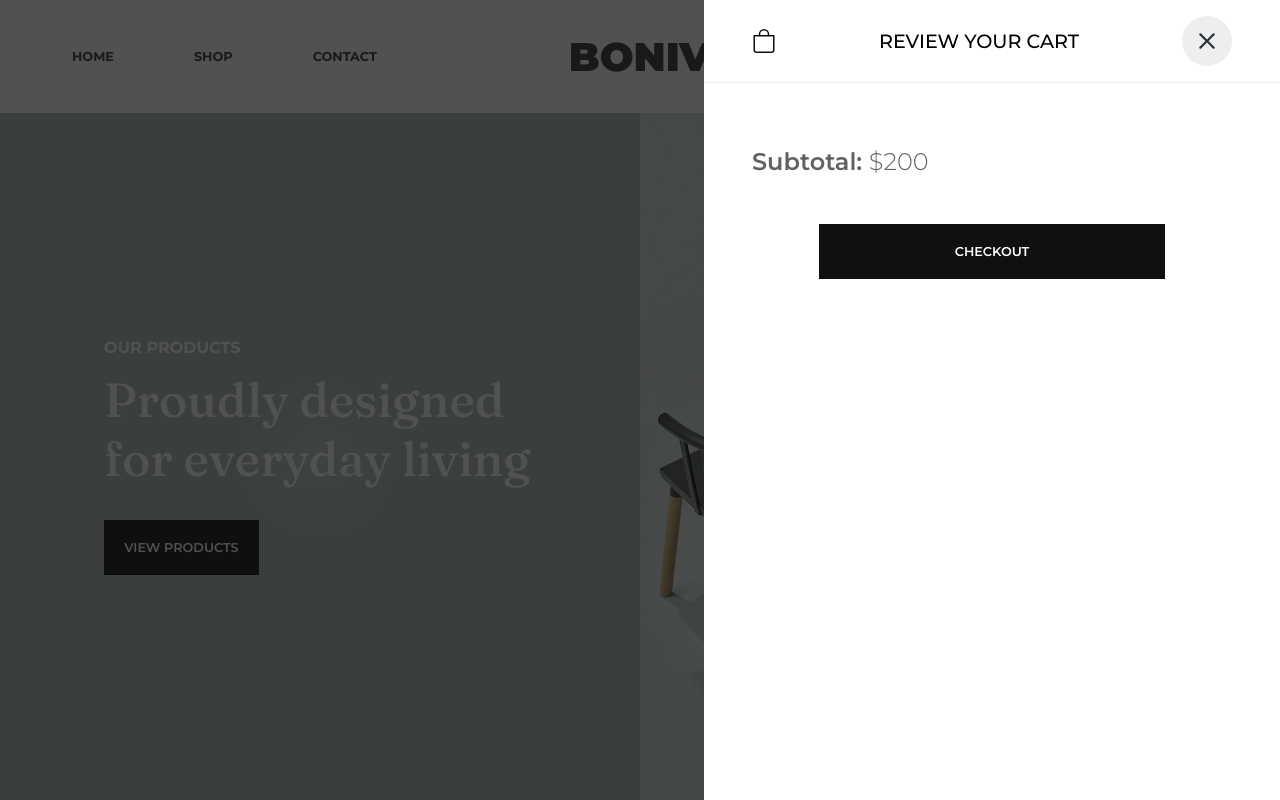
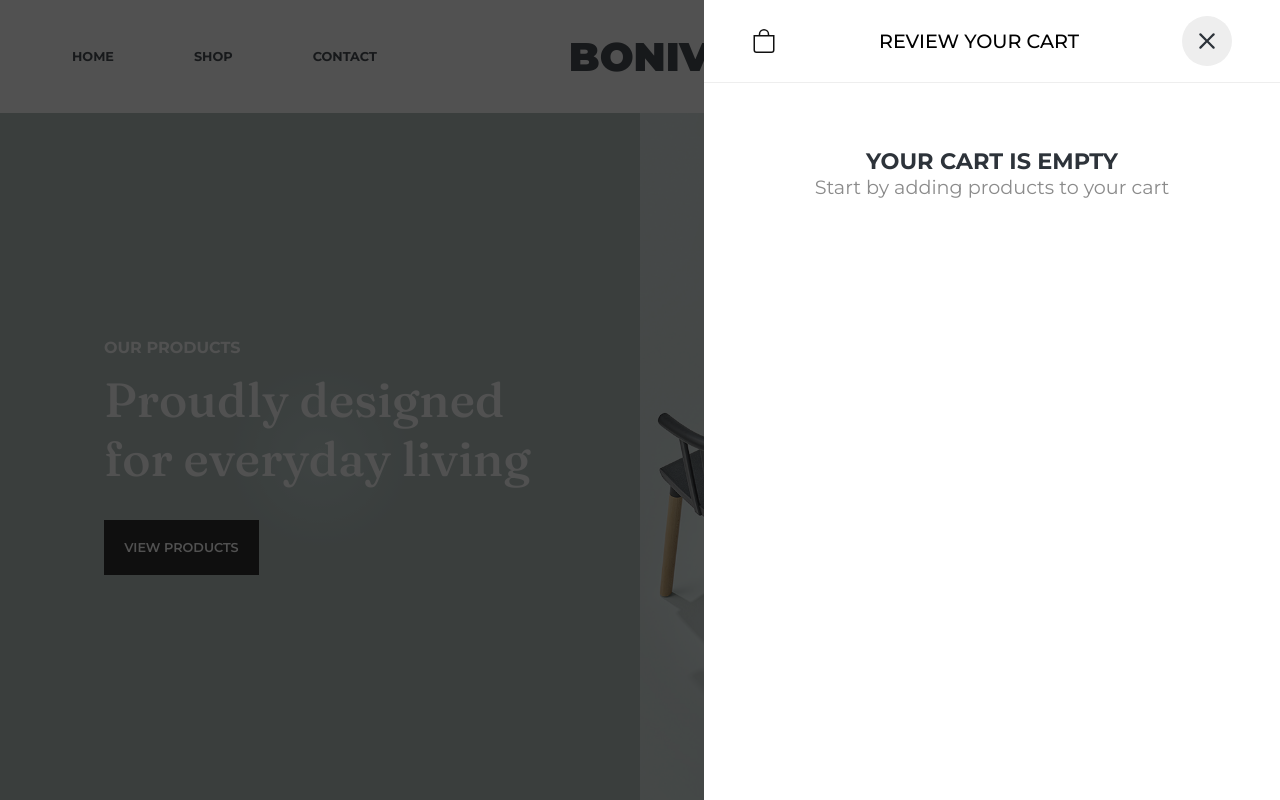
Before and after one commit to devPablo/brainstation-project-2, a React (Create React App) app: page /home in a window 1280 px wide. Both pictures are taken after a click on the icon 1204 px from the left and 56 px from the top of the page. Shown: the top 800 px of the page. Built offline with nearby package versions, Linux system fonts and the light colour scheme.

Commit message:
Add update amount of item in cart

```diff
--- a/src/components/CartBody.js
+++ b/src/components/CartBody.js
@@ -8,8 +8,12 @@ const CartBody = () => {
 
   return (
     <div className='cart-body'>
+      {cart.length > 0 && (
+        <>
           <div>
-        <p className='cart-body__subtotal'><span className='cart-body__subtotal-title'>Subtotal: </span>$200</p>
+            <p className='cart-body__subtotal'>
+              <span className='cart-body__subtotal-title'>Subtotal: </span>$200
+            </p>
           </div>
           {/* Product Item */}
           {cart.map(cartItem => {
@@ -17,6 +21,14 @@ const CartBody = () => {
               <CartProductItem key={cartItem.product.id} cartItem={cartItem} />
             );
           })}
+        </>
+      )}
+      {cart.length <= 0 && (
+        <div className='cart-body__empty'>
+          <p className='cart-body__empty-title'>Your cart is empty</p>
+          <p className='cart-body__empty-subtitle'>Start by adding products to your cart</p>
+        </div>
+      )}
     </div>
   );
 };
--- a/src/components/CartFooter.js
+++ b/src/components/CartFooter.js
@@ -1,9 +1,22 @@
+import { useContext } from 'react';
+import { CartContext } from '../store/CartContext';
 import ActionButton from './ActionButton';
 
 const CartFooter = () => {
+  const { cart } = useContext(CartContext);
+
+  const show = () => {
+    console.log(cart);
+  };
+
   return (
     <div className='cart-footer'>
-      <ActionButton toLink='/checkout' content='checkout' classes='cart-footer__checkout' />
+      <ActionButton
+        toLink='/checkout'
+        content='checkout'
+        classes='cart-footer__checkout'
+        clickHandler={show}
+      />
     </div>
   );
 };
--- a/src/components/CartModal.js
+++ b/src/components/CartModal.js
@@ -5,7 +5,7 @@ import CartFooter from './CartFooter';
 import CartHeader from './CartHeader';
 
 const CartModal = () => {
-  const { showCart, setShowCart } = useContext(CartContext);
+  const { cart, showCart, setShowCart } = useContext(CartContext);
 
   useEffect(() => {
     const cartOverlay = document.getElementById('js-cart-modal-overlay');
@@ -28,7 +28,7 @@ const CartModal = () => {
       <div className='cart-modal'>
         <CartHeader />
         <CartBody />
-        <CartFooter />
+        {cart.length > 0 && <CartFooter />}
       </div>
     </>
   );
--- a/src/components/CartProductCounter.js
+++ b/src/components/CartProductCounter.js
@@ -3,9 +3,9 @@ import { AiOutlinePlus, AiOutlineMinus } from 'react-icons/ai';
 import IconWrapperEvent from './IconWrapperEvent';
 
 const CartProductCounter = props => {
-  const { onUpdate } = props;
+  const { onUpdate, initValue } = props;
 
-  const [productCounter, setProductCounter] = useState(1);
+  const [productCounter, setProductCounter] = useState(initValue);
 
   useEffect(() => {
     onUpdate(productCounter);
--- a/src/components/CartProductItem.js
+++ b/src/components/CartProductItem.js
@@ -1,10 +1,15 @@
+import { useContext } from 'react';
+import { CartContext } from '../store/CartContext';
 import CartProductCounter from './CartProductCounter';
 
 const CartProductItem = props => {
   const { cartItem } = props;
+  const { addItem } = useContext(CartContext);
 
   const updateValue = val => {
-    console.log(val);
+    const _updatedCartItem = cartItem;
+    _updatedCartItem.amount = val;
+    addItem(_updatedCartItem, true);
   };
 
   return (
@@ -17,7 +22,10 @@ const CartProductItem = props => {
       </div>
       <div className='cart-product-item__section cart-product-item__section--content'>
         <p className='cart-product-item__detail'>{`${cartItem.product.category} — ${cartItem.product.common} — ${cartItem.product.color}`}</p>
-        <CartProductCounter onUpdate={updateValue} />
+        <CartProductCounter
+          onUpdate={updateValue}
+          initValue={cartItem.amount}
+        />
         <p className='cart-product-item__price'>{`$${cartItem.product.price}`}</p>
       </div>
     </div>
--- a/src/store/CartContext.js
+++ b/src/store/CartContext.js
@@ -17,9 +17,20 @@ const CartContextProvider = ({ children }) => {
   // Cart e.g.
   // [{ product: {}, amount: 5 }];
 
-  const addItem = item => {
+  const addItem = (item, fromCart) => {
     const _cart = [...cart];
-    _cart.push(item);
+    const _cartItemFoundIndex = _cart.findIndex(
+      _cartItem => _cartItem.product.id === item.product.id
+    );
+    if (_cartItemFoundIndex === -1) {
+      _cart.push(item);
+    } else {
+      if (fromCart) {
+        _cart[_cartItemFoundIndex].amount = item.amount;
+      } else {
+        _cart[_cartItemFoundIndex].amount += item.amount;
+      }
+    }
     setCart(_cart);
   };
 
--- a/src/styles/components/_cart-body.scss
+++ b/src/styles/components/_cart-body.scss
@@ -31,4 +31,47 @@
     font-family: $primary-font;
     font-weight: 600;
   }
+
+  &__empty {
+    display: flex;
+    align-items: center;
+    flex-direction: column;
+  }
+
+  &__empty-title {
+    color: $primary-font-color;
+    font-weight: 700;
+    text-transform: uppercase;
+    font-size: 1.1rem;
+
+    @include media.query('>=sm') {
+      font-size: 1.2rem;
+    }
+
+    @include media.query('>=md') {
+      font-size: 1.3rem;
+    }
+
+    @include media.query('>=lg') {
+      font-size: 1.4rem;
+    }
+  }
+
+  &__empty-subtitle {
+    color: #8b8b8b;
+    font-weight: 400;
+    font-size: 0.9rem;
+
+    @include media.query('>=sm') {
+      font-size: 1rem;
+    }
+
+    @include media.query('>=md') {
+      font-size: 1.1rem;
+    }
+
+    @include media.query('>=lg') {
+      font-size: 1.2rem;
+    }
+  }
 }
--- a/src/styles/components/_cart-product-item.scss
+++ b/src/styles/components/_cart-product-item.scss
@@ -23,7 +23,7 @@
   &__image {
     width: 100px;
     height: auto;
-    border: 1px solid #EEE;
+    border: 1px solid #eee;
 
     @include media.query('>=lg') {
       width: 200px;
@@ -36,36 +36,35 @@
 
     @include media.query('>=xsm') {
       font-size: 1rem;
-
     }
 
     @include media.query('>=sm') {
       font-size: 1.1rem;
-
     }
 
     @include media.query('>=lg') {
       font-size: 1.2rem;
-
     }
   }
 
   &__price {
     font-size: 0.8rem;
 
+    &::selection {
+      background-color: transparent;
+      color: #101010;
+    }
+
     @include media.query('>=xsm') {
       font-size: 0.9rem;
-
     }
 
     @include media.query('>=sm') {
       font-size: 1rem;
-
     }
 
     @include media.query('>=lg') {
       font-size: 1.1rem;
-
     }
   }
 }
```
Lines whose indentation alone changed are shown as unchanged.
